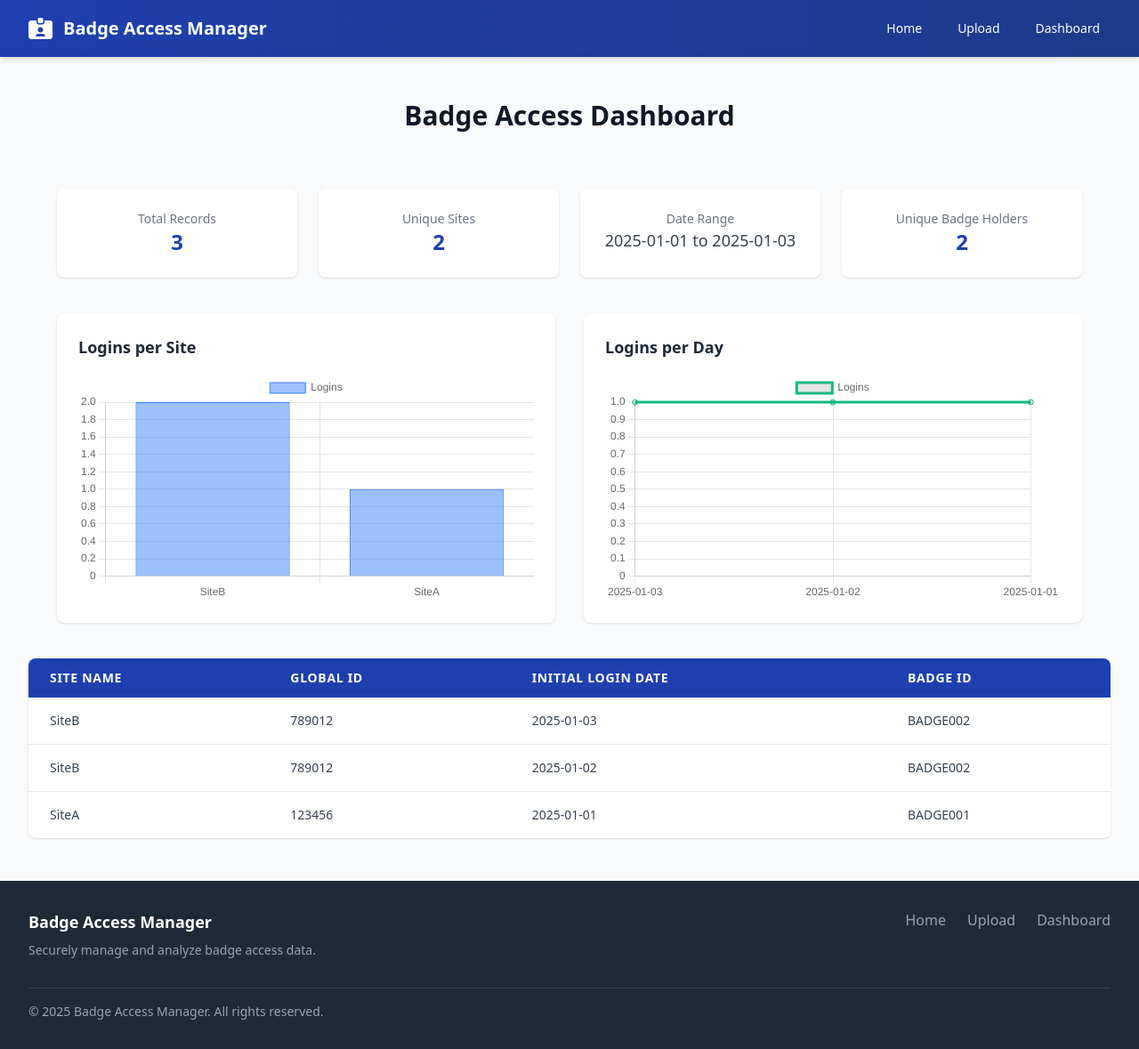
After one commit to kunalrai/occupancy-management, a Flask app: page /dashboard in a window 1280 px wide. The commit adds this page. Shown: the whole page at 89% size. Run offline with Flask 3, Linux system fonts and the light colour scheme; some libraries are stand-ins or nearby versions.

Commit message:
dashboard

```diff
--- a/app.py
+++ b/app.py
@@ -5,6 +5,10 @@ from dotenv import load_dotenv
 from models import db, BadgeAccess
 import utils
 from werkzeug.utils import secure_filename
+from collections import Counter
+from sqlalchemy import func
+from datetime import datetime
+
 
 # Load environment variables
 load_dotenv()
@@ -75,10 +79,40 @@ def upload():
     return render_template('upload.html')
 
 @app.route('/dashboard')
+# def dashboard():
+#     # Get the latest records
+#     records = BadgeAccess.query.order_by(BadgeAccess.initial_login_date.desc()).limit(100).all()
+#     return render_template('dashboard.html', records=records)
+
 def dashboard():
-    # Get the latest records
+    # Get latest 100 records
     records = BadgeAccess.query.order_by(BadgeAccess.initial_login_date.desc()).limit(100).all()
-    return render_template('dashboard.html', records=records)
+
+    # Summary Metrics
+    total_records = BadgeAccess.query.count()
+    unique_sites = db.session.query(BadgeAccess.site_name).distinct().count()
+    unique_gid = db.session.query(BadgeAccess.global_id).distinct().count()
+
+    # Date Range
+    date_min = db.session.query(func.min(BadgeAccess.initial_login_date)).scalar()
+    date_max = db.session.query(func.max(BadgeAccess.initial_login_date)).scalar()
+    date_range = f"{date_min.strftime('%Y-%m-%d')} to {date_max.strftime('%Y-%m-%d')}" if date_min and date_max else "N/A"
+
+    # Chart Data
+    site_counter = Counter([r.site_name for r in records])
+    date_counter = Counter([r.initial_login_date.strftime('%Y-%m-%d') for r in records])
+
+    return render_template('dashboard.html',
+        records=records,
+        total_records=total_records,
+        unique_sites=unique_sites,
+        unique_gid=unique_gid,
+        date_range=date_range,
+        site_labels=list(site_counter.keys()),
+        site_counts=list(site_counter.values()),
+        date_labels=list(date_counter.keys()),
+        date_counts=list(date_counter.values())
+    )
 
 @app.route('/uploads/<filename>')
 def uploaded_file(filename):
@@ -86,7 +120,7 @@ def uploaded_file(filename):
 
 @app.route('/download-template')
 def download_template():
-    return send_from_directory('static', 'template.csv', as_attachment=True)
+      return send_from_directory(directory=app.config['UPLOAD_FOLDER'], path='template.csv', as_attachment=True)
 
 if __name__ == '__main__':
     with app.app_context():
--- /dev/null
+++ b/templates/base.html
@@ -0,0 +1,33 @@
+<!DOCTYPE html>
+<html lang="en">
+<head>
+    <meta charset="UTF-8">
+    <meta name="viewport" content="width=device-width, initial-scale=1.0">
+    <title>Badge Access Data Manager</title>
+    <script src="https://cdn.tailwindcss.com"></script>
+    <link rel="stylesheet" href="https://cdnjs.cloudflare.com/ajax/libs/font-awesome/6.4.0/css/all.min.css">
+    <style>
+        .fade-in { animation: fadeIn 0.5s ease-in-out; }
+        @keyframes fadeIn {
+            0% { opacity: 0; transform: translateY(10px); }
+            100% { opacity: 1; transform: translateY(0); }
+        }
+        .hover-lift {
+            transition: transform 0.3s ease;
+        }
+        .hover-lift:hover {
+            transform: translateY(-4px);
+        }
+    </style>
+</head>
+<body class="bg-gray-50 min-h-screen">
+    {% include "header.html" %}
+    {% include "nav.html" %}
+
+    <main>
+        {% block content %}{% endblock %}
+    </main>
+
+    {% include "footer.html" %}
+</body>
+</html>
--- /dev/null
+++ b/templates/dashboard.html
@@ -0,0 +1,147 @@
+{% extends "base.html" %}
+
+{% block content %}
+<div class="max-w-7xl mx-auto px-4 sm:px-6 lg:px-8 py-12">
+    <h2 class="text-3xl font-bold text-gray-900 mb-6 text-center">Badge Access Dashboard</h2>
+
+    <!-- Flash Messages -->
+    {% with messages = get_flashed_messages(with_categories=true) %}
+        {% if messages %}
+            <div class="mb-4">
+                {% for category, message in messages %}
+                    <div class="p-3 rounded text-white {{ 'bg-green-500' if category == 'success' else 'bg-red-500' }}">
+                        {{ message }}
+                    </div>
+                {% endfor %}
+            </div>
+        {% endif %}
+    {% endwith %}
+<div class="max-w-7xl mx-auto px-4 sm:px-6 lg:px-8 py-10">
+    <!-- Summary Cards -->
+    <div class="grid grid-cols-1 sm:grid-cols-2 lg:grid-cols-4 gap-6 mb-10">
+        <div class="bg-white p-6 rounded-lg shadow hover-lift text-center">
+            <h3 class="text-sm text-gray-500">Total Records</h3>
+            <p class="text-2xl font-bold text-blue-800">{{ total_records }}</p>
+        </div>
+        <div class="bg-white p-6 rounded-lg shadow hover-lift text-center">
+            <h3 class="text-sm text-gray-500">Unique Sites</h3>
+            <p class="text-2xl font-bold text-blue-800">{{ unique_sites }}</p>
+        </div>
+        <div class="bg-white p-6 rounded-lg shadow hover-lift text-center">
+            <h3 class="text-sm text-gray-500">Date Range</h3>
+            <p class="text-lg text-gray-700">{{ date_range }}</p>
+        </div>
+        <div class="bg-white p-6 rounded-lg shadow hover-lift text-center">
+            <h3 class="text-sm text-gray-500">Unique Badge Holders</h3>
+            <p class="text-2xl font-bold text-blue-800">{{ unique_gid }}</p>
+        </div>
+    </div>
+
+    <!-- Charts Section -->
+    <div class="grid grid-cols-1 lg:grid-cols-2 gap-8">
+        <!-- Bar Chart -->
+        <div class="bg-white p-6 rounded-lg shadow">
+            <h3 class="text-lg font-semibold mb-4 text-gray-800">Logins per Site</h3>
+            <canvas id="barChart"></canvas>
+        </div>
+
+        <!-- Line Chart -->
+        <div class="bg-white p-6 rounded-lg shadow">
+            <h3 class="text-lg font-semibold mb-4 text-gray-800">Logins per Day</h3>
+            <canvas id="lineChart"></canvas>
+        </div>
+    </div>
+</div>
+
+<!-- Chart.js CDN + Script -->
+<script src="https://cdn.jsdelivr.net/npm/chart.js"></script>
+<script>
+    const siteLabels = {{ site_labels | tojson }};
+    const siteData = {{ site_counts | tojson }};
+    const dateLabels = {{ date_labels | tojson }};
+    const dateData = {{ date_counts | tojson }};
+
+    new Chart(document.getElementById('barChart'), {
+        type: 'bar',
+        data: {
+            labels: siteLabels,
+            datasets: [{
+                label: 'Logins',
+                data: siteData,
+                backgroundColor: 'rgba(59, 130, 246, 0.5)',
+                borderColor: 'rgba(59, 130, 246, 1)',
+                borderWidth: 1
+            }]
+        },
+        options: {
+            responsive: true,
+            scales: {
+                y: { beginAtZero: true }
+            }
+        }
+    });
+
+    new Chart(document.getElementById('lineChart'), {
+        type: 'line',
+        data: {
+            labels: dateLabels,
+            datasets: [{
+                label: 'Logins',
+                data: dateData,
+                fill: false,
+                borderColor: 'rgba(16, 185, 129, 1)',
+                tension: 0.3
+            }]
+        },
+        options: {
+            responsive: true,
+            scales: {
+                y: { beginAtZero: true }
+            }
+        }
+    });
+</script>
+    <!-- Data Table -->
+    <div class="overflow-x-auto bg-white shadow rounded-lg">
+        <table class="min-w-full table-auto">
+            <thead class="bg-blue-800 text-white text-left text-sm uppercase tracking-wider">
+                <tr>
+                    <th class="px-6 py-3">Site Name</th>
+                    <th class="px-6 py-3">Global ID</th>
+                    <th class="px-6 py-3">Initial Login Date</th>
+                    <th class="px-6 py-3">Badge ID</th>
+                </tr>
+            </thead>
+            <tbody class="text-gray-700 text-sm divide-y divide-gray-200">
+                {% for row in records %}
+                <tr class="hover:bg-blue-50 transition">
+                    <td class="px-6 py-4">{{ row.site_name }}</td>
+                    <td class="px-6 py-4">{{ row.global_id }}</td>
+                    <td class="px-6 py-4">{{ row.initial_login_date }}</td>
+                    <td class="px-6 py-4">{{ row.badge_id }}</td>
+                </tr>
+                {% else %}
+                <tr>
+                    <td colspan="4" class="text-center py-6 text-gray-500">No records found.</td>
+                </tr>
+                {% endfor %}
+            </tbody>
+        </table>
+    </div>
+
+    <!-- Pagination (if implemented) -->
+    {% if pagination %}
+    <div class="mt-6 flex justify-center space-x-2">
+        {% if pagination.has_prev %}
+        <a href="{{ url_for('dashboard', page=pagination.prev_num) }}"
+           class="px-4 py-2 bg-gray-200 hover:bg-gray-300 rounded">Previous</a>
+        {% endif %}
+        <span class="px-4 py-2 text-gray-600">Page {{ pagination.page }} of {{ pagination.pages }}</span>
+        {% if pagination.has_next %}
+        <a href="{{ url_for('dashboard', page=pagination.next_num) }}"
+           class="px-4 py-2 bg-gray-200 hover:bg-gray-300 rounded">Next</a>
+        {% endif %}
+    </div>
+    {% endif %}
+</div>
+{% endblock %}
--- /dev/null
+++ b/templates/footer.html
@@ -0,0 +1,22 @@
+<footer class="bg-gray-800 text-white py-8">
+    <div class="max-w-7xl mx-auto px-4 sm:px-6 lg:px-8">
+        <div class="md:flex md:justify-between">
+            <div class="mb-6 md:mb-0">
+                <h2 class="text-lg font-semibold">Badge Access Manager</h2>
+                <p class="mt-2 text-gray-400 text-sm">
+                    Securely manage and analyze badge access data.
+                </p>
+            </div>
+            <div class="flex space-x-6">
+                <a href="{{ url_for('home') }}" class="text-gray-400 hover:text-white transition-colors">Home</a>
+                <a href="{{ url_for('upload') }}" class="text-gray-400 hover:text-white transition-colors">Upload</a>
+                <a href="{{ url_for('dashboard') }}" class="text-gray-400 hover:text-white transition-colors">Dashboard</a>
+            </div>
+        </div>
+        <div class="mt-8 border-t border-gray-700 pt-4">
+            <p class="text-gray-400 text-sm">
+                &copy; {{ current_year }} Badge Access Manager. All rights reserved.
+            </p>
+        </div>
+    </div>
+</footer>
--- /dev/null
+++ b/templates/nav.html
@@ -0,0 +1,17 @@
+<nav class="bg-gradient-to-r from-blue-800 to-blue-900 text-white shadow-md">
+    <div class="max-w-7xl mx-auto px-4 sm:px-6 lg:px-8">
+        <div class="flex justify-between h-16">
+            <div class="flex items-center">
+                <a href="{{ url_for('home') }}" class="flex items-center no-underline hover:opacity-80 transition-opacity">
+    <i class="fas fa-id-card-alt text-2xl mr-3"></i>
+    <span class="font-semibold text-xl">Badge Access Manager</span>
+</a>
+            </div>
+            <div class="flex items-center space-x-4">
+                <a href="{{ url_for('home') }}" class="px-3 py-2 rounded-md text-sm font-medium hover:bg-blue-700 transition-colors">Home</a>
+                <a href="{{ url_for('upload') }}" class="px-3 py-2 rounded-md text-sm font-medium hover:bg-blue-700 transition-colors">Upload</a>
+                <a href="{{ url_for('dashboard') }}" class="px-3 py-2 rounded-md text-sm font-medium hover:bg-blue-700 transition-colors">Dashboard</a>
+            </div>
+        </div>
+    </div>
+</nav>
```
Also changed, not shown: templates/home.html (+9 -80 lines), templates/upload.html (added, +43 -0 lines), instance/badge_access.db, templates/header.html (added).
